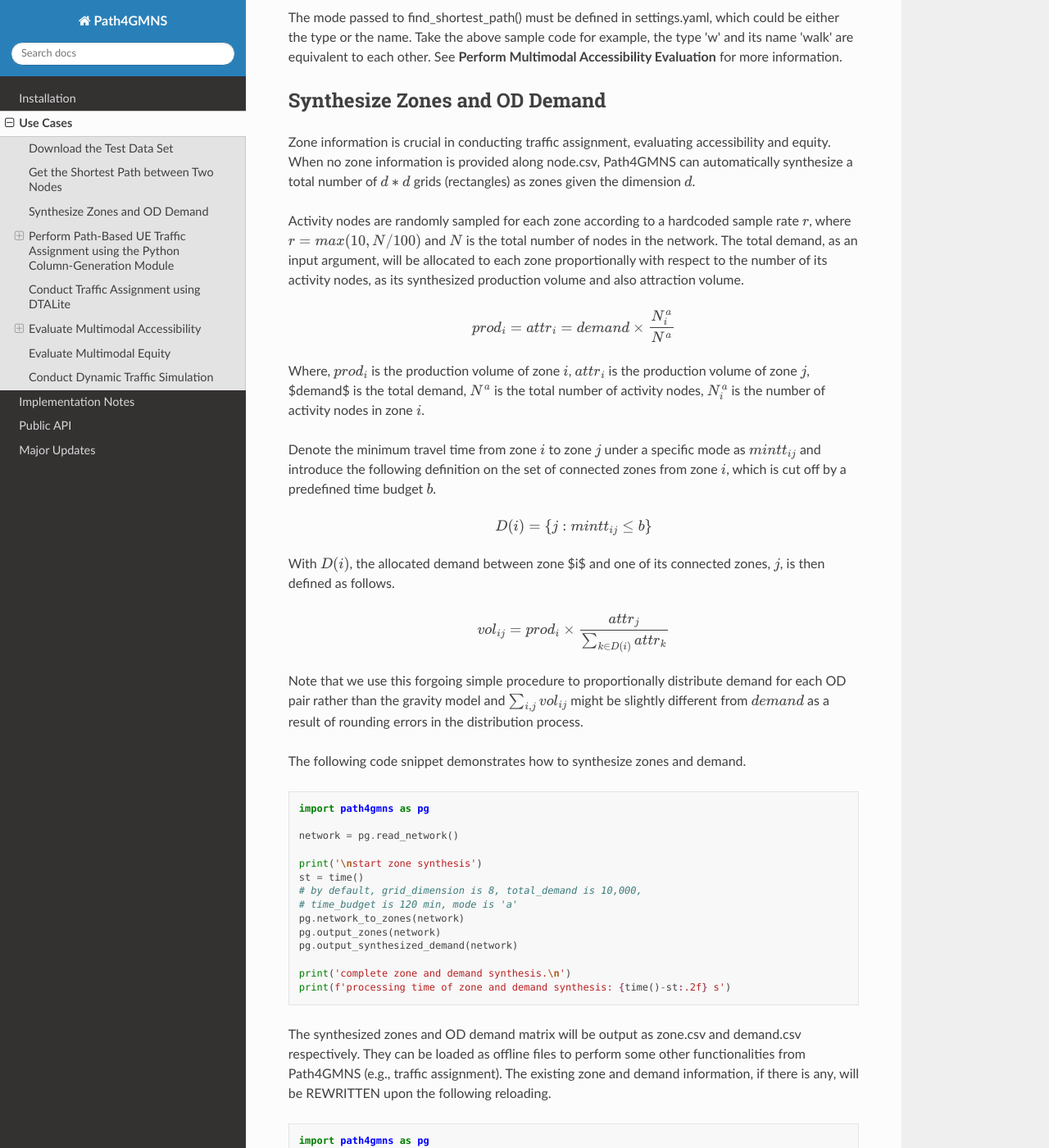
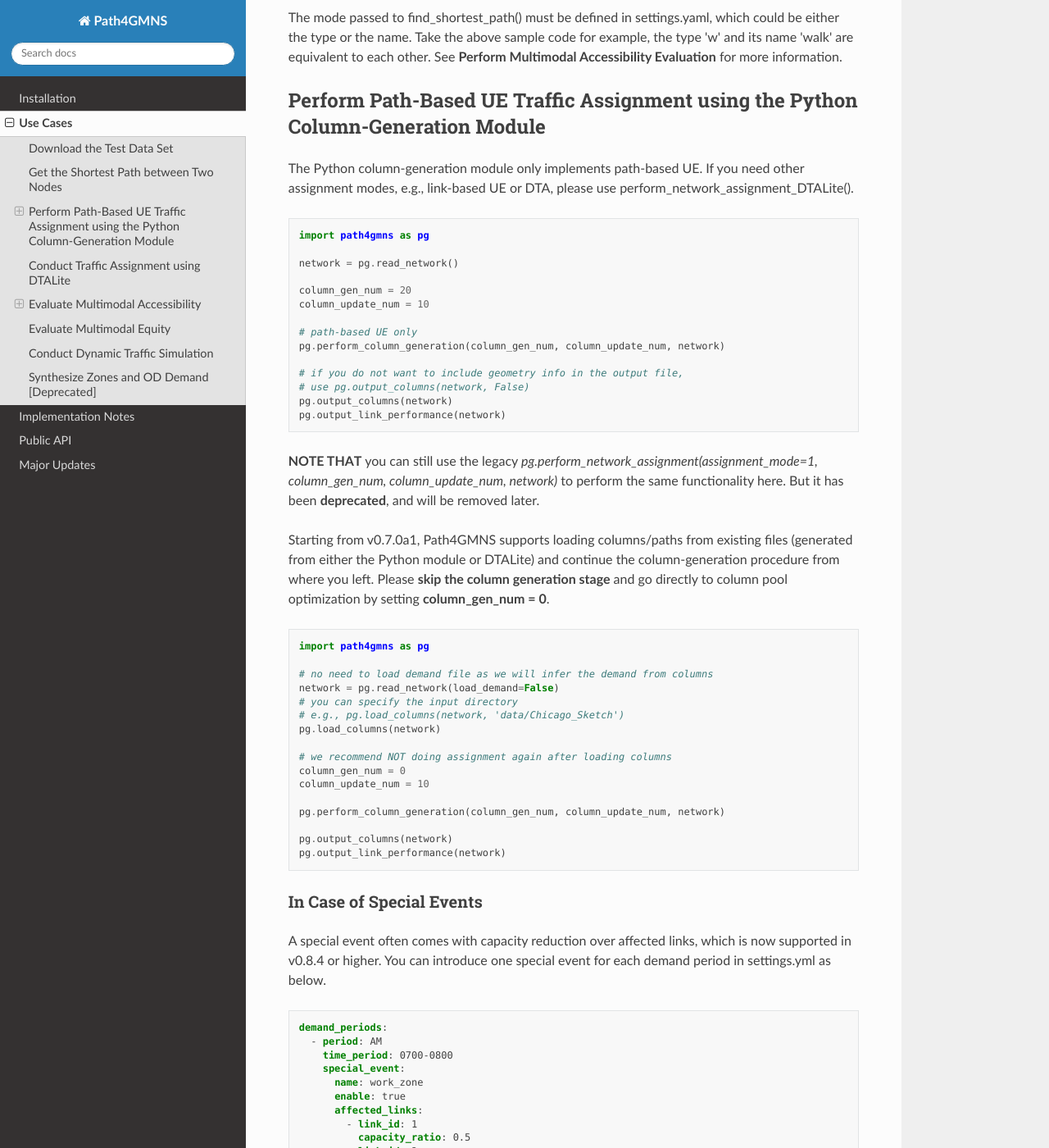
Before and after one commit to jdlph/Path4GMNS, a Sphinx documentation site: the page built from docs/source/usecases.md, in a window 1280 px wide and 1400 px high, scrolled down 1376 px. Shown: the whole window at 82% size. Built offline with Sphinx 7.4.7 and the Read the Docs theme 2.0.0, drawn with Linux system fonts in a browser that asks for light colours; some of the changed text lies outside the part shown.

Commit message:
update docs to reflect changes in v0.9.9

````diff
--- a/docs/source/api.rst
+++ b/docs/source/api.rst
@@ -27,6 +27,11 @@
 .. autofunction:: path4gmns.dtaapi.run_DTALite
 
 
+path4gmns.conduct_odme
+======================
+.. autofunction:: path4gmns.odme.conduct_odme
+
+
 path4gmns.simulation
 ====================
 .. autofunction:: path4gmns.simulation.perform_simple_simulation
--- a/docs/source/conf.py
+++ b/docs/source/conf.py
@@ -26,7 +26,7 @@
 author = 'Dr. Peiheng Li and Dr. Xuesong (Simon) Zhou'
 
 # The full version, including alpha/beta/rc tags
-release = 'v0.9.8'
+release = 'v0.9.9'
 
 
 # -- General configuration ---------------------------------------------------
--- a/docs/source/index.rst
+++ b/docs/source/index.rst
@@ -18,7 +18,8 @@
 2. performing path-based User-Equilibrium (UE) traffic assignment,
 3. conducting dynamic traffic assignment (DTA) after UE.
 4. evaluating multimodal accessibility and equity,
-5. synthesizing zones and Origin-Destination (OD) demand for a given network.
+5. making the Origin-Destination (OD) demand matrix estimation (ODME) for a given network,
+6. [Deprecated] synthesizing zones and Origin-Destination (OD) demand for a given network.
 
 Path4GMNS also serves as an API to the C++-based
 `DTALite <https://github.com/jdlph/DTALite>`_ to conduct various multimodal
@@ -27,7 +28,7 @@
 * Link-based UE,
 * Path-based UE,
 * UE + DTA,
-* OD Matrix Estimation (ODME).
+* ODME.
 
 .. figure:: imgs/architecture.png
 
--- a/docs/source/usecases.md
+++ b/docs/source/usecases.md
@@ -16,7 +16,7 @@
 ```python
 import path4gmns as pg
 
-network = pg.read_network()
+network = pg.read_network(load_demand=False)
 
 # node path from node 1 to node 2
 print('\nshortest path (node id) from node 1 to node 2, '
@@ -31,7 +31,7 @@
 ```python
 import path4gmns as pg
 
-network = pg.read_network(input_dir='data/Chicago_Sketch')
+network = pg.read_network(load_demand=False, input_dir='data/Chicago_Sketch')
 
 # node path from node 1 to node 2
 print('\nshortest path (node id) from node 1 to node 2, '
@@ -45,7 +45,7 @@
 ```python
 import path4gmns as pg
 
-network = pg.read_network()
+network = pg.read_network(load_demand=False)
 
 # node path from node 1 to node 2 under mode w
 print('\nshortest path (node id) from node 1 to node 2, '
@@ -57,63 +57,6 @@
 
 The mode passed to find_shortest_path() must be defined in settings.yaml, which could be either the type or the name. Take the above sample code for example, the type 'w' and its name 'walk' are equivalent to each other. See **Perform Multimodal Accessibility Evaluation** for more information.
 
-## Synthesize Zones and OD Demand
-
-Zone information is crucial in conducting traffic assignment, evaluating accessibility and equity. When no zone information is provided along node.csv, Path4GMNS can automatically synthesize a total number of {math}`d * d` grids (rectangles) as zones given the dimension {math}`d`.
-
-Activity nodes are randomly sampled for each zone according to a hardcoded sample rate {math}`r`, where {math}`r = max(10, N / 100)` and {math}`N` is the total number of nodes in the network. The total demand, as an input argument, will be allocated to each zone proportionally with respect to the number of its activity nodes, as its synthesized production volume and also attraction volume.
-
-$$prod_i = attr_i = demand \times \frac{N_i^a}{N^a}$$
-
-Where, {math}`prod_i` is the production volume of zone {math}`i`, {math}`attr_i` is the production volume of zone {math}`j`, $demand$ is the total demand, {math}`N^a` is the total number of activity nodes, {math}`N_i^a` is the number of activity nodes in zone {math}`i`.
-
-Denote the minimum travel time from zone {math}`i` to zone {math}`j` under a specific mode as {math}`mintt_{ij}` and introduce the following definition on the set of connected zones from zone {math}`i`, which is cut off by a predefined time budget {math}`b`.
-
-$$ D(i) = \lbrace j: mintt_{ij}\leq b \rbrace $$
-
-With {math}`D(i)`, the allocated demand between zone $i$ and one of its connected zones, {math}`j`, is then defined as follows.
-
-$$ vol_{ij} = prod_i \times \frac{attr_j }{\sum_{\substack{k\in D(i)}}attr_k}$$
-
-Note that we use this forgoing simple procedure to proportionally distribute demand for each OD pair rather than the gravity model and {math}`\sum_{\substack{i,j}} vol_{ij}` might be slightly different from {math}`demand` as a result of rounding errors in the distribution process.
-
-The following code snippet demonstrates how to synthesize zones and demand.
-
-```Python
-import path4gmns as pg
-
-network = pg.read_network()
-
-print('\nstart zone synthesis')
-st = time()
-# by default, grid_dimension is 8, total_demand is 10,000,
-# time_budget is 120 min, mode is 'a'
-pg.network_to_zones(network)
-pg.output_zones(network)
-pg.output_synthesized_demand(network)
-
-print('complete zone and demand synthesis.\n')
-print(f'processing time of zone and demand synthesis: {time()-st:.2f} s')
-```
-The synthesized zones and OD demand matrix will be output as zone.csv and demand.csv respectively. They can be loaded as offline files to perform some other functionalities from Path4GMNS (e.g., traffic assignment). The existing zone and demand information, if there is any, will be REWRITTEN upon the following reloading.
-
-```Python
-import path4gmns as pg
-
-network = pg.read_network()
-
-pg.read_zones(network)
-pg.load_demand(network)
-
-# perform some other functionalities from Path4GMNS, e.g., traffic assignment
-column_gen_num = 20
-column_update_num = 20
-pg.perform_column_generation(column_gen_num, column_update_num, network)
-
-pg.output_columns(network)
-pg.output_link_performance(network)
-```
-
 ## Perform Path-Based UE Traffic Assignment using the Python Column-Generation Module
 The Python column-generation module only implements path-based UE. If you need other assignment modes, e.g., link-based UE or DTA, please use perform_network_assignment_DTALite().
 
@@ -121,8 +64,6 @@
 import path4gmns as pg
 
 network = pg.read_network()
-pg.read_zones(network)
-pg.load_demand(network)
 
 column_gen_num = 20
 column_update_num = 10
@@ -143,7 +84,8 @@
 ```python
 import path4gmns as pg
 
-network = pg.read_network()
+# no need to load demand file as we will infer the demand from columns
+network = pg.read_network(load_demand=False)
 # you can specify the input directory
 # e.g., pg.load_columns(network, 'data/Chicago_Sketch')
 pg.load_columns(network)
@@ -273,7 +215,7 @@
 ```python
 import path4gmns as pg
 
-network = pg.read_network()
+network = pg.read_network(load_demand=False)
 
 print('\nstart accessibility evaluation\n')
 st = time()
@@ -289,7 +231,7 @@
 ```python
 import path4gmns as pg
 
-network = pg.read_network()
+network = pg.read_network(load_demand=False)
 
 print('\nstart accessibility evaluation\n')
 st = time()
@@ -309,7 +251,7 @@
 ```python
 import path4gmns as pg
 
-network = pg.read_network()
+network = pg.read_network(load_demand=False)
 
 # get accessible nodes and links starting from node 1 with a 5-minute
 # time window for the default mode auto (i.e., 'a')
@@ -333,7 +275,7 @@
 ```python
 import path4gmns as pg
 
-network = pg.read_network()
+network = pg.read_network(load_demand=False)
 
 print('\nstart accessibility evaluation\n')
 st = time()
@@ -359,7 +301,7 @@
 ```python
 import path4gmns as pg
 
-network = pg.read_network()
+network = pg.read_network(load_demand=False)
 
 # get accessible nodes and links starting from node 1 with a 5-minute
 # time window for the default mode auto (i.e., 'a') for demand period 0
@@ -388,7 +330,7 @@
 ```python
 import path4gmns as pg
 
-network = pg.read_network()
+network = pg.read_network(load_demand=False)
 
 print('\nstart equity evaluation\n')
 st = time()
@@ -447,8 +389,6 @@
 import path4gmns as pg
 
 network = pg.read_network()
-pg.read_zones(network)
-pg.load_demand(network)
 
 # UE + DTA
 column_gen_num = 10
@@ -466,7 +406,8 @@
 ```python
 import path4gmns as pg
 
-network = pg.read_network()
+# no need to load demand file as we will infer the demand from columns
+network = pg.read_network(load_demand=False)
 
 # load existing UE result
 pg.load_columns(network)
@@ -483,9 +424,7 @@
 ```Python
 import path4gmns as pg
 
-network = pg.read_network()
-pg.read_zones(network)
-pg.load_demand(network)
+network = pg.read_network(load_demand=False)
 
 # the following setting will set up the shortest path for each agent
 column_gen_num = 1
@@ -497,3 +436,62 @@
 print('writing agent trajectories')
 pg.output_agent_trajectory(network)
 ```
+
+## Synthesize Zones and OD Demand [Deprecated]
+
+This functionality has been deprecated since v0.9.9. Please use [grid2demand](https://pypi.org/project/grid2demand/) to prepare zone and demand files (i.e., node.csv and demand.csv).
+
+Zone information is crucial in conducting traffic assignment, evaluating accessibility and equity. When no zone information is provided along node.csv, Path4GMNS can automatically synthesize a total number of {math}`d * d` grids (rectangles) as zones given the dimension {math}`d`.
+
+Activity nodes are randomly sampled for each zone according to a hardcoded sample rate {math}`r`, where {math}`r = max(10, N / 100)` and {math}`N` is the total number of nodes in the network. The total demand, as an input argument, will be allocated to each zone proportionally with respect to the number of its activity nodes, as its synthesized production volume and also attraction volume.
+
+$$prod_i = attr_i = demand \times \frac{N_i^a}{N^a}$$
+
+Where, {math}`prod_i` is the production volume of zone {math}`i`, {math}`attr_i` is the production volume of zone {math}`j`, $demand$ is the total demand, {math}`N^a` is the total number of activity nodes, {math}`N_i^a` is the number of activity nodes in zone {math}`i`.
+
+Denote the minimum travel time from zone {math}`i` to zone {math}`j` under a specific mode as {math}`mintt_{ij}` and introduce the following definition on the set of connected zones from zone {math}`i`, which is cut off by a predefined time budget {math}`b`.
+
+$$ D(i) = \lbrace j: mintt_{ij}\leq b \rbrace $$
+
+With {math}`D(i)`, the allocated demand between zone $i$ and one of its connected zones, {math}`j`, is then defined as follows.
+
+$$ vol_{ij} = prod_i \times \frac{attr_j }{\sum_{\substack{k\in D(i)}}attr_k}$$
+
+Note that we use this forgoing simple procedure to proportionally distribute demand for each OD pair rather than the gravity model and {math}`\sum_{\substack{i,j}} vol_{ij}` might be slightly different from {math}`demand` as a result of rounding errors in the distribution process.
+
+The following code snippet demonstrates how to synthesize zones and demand.
+
+```Python
+import path4gmns as pg
+
+network = pg.read_network(load_demand=False)
+
+print('\nstart zone synthesis')
+st = time()
+# by default, grid_dimension is 8, total_demand is 10,000,
+# time_budget is 120 min, mode is 'a'
+pg.network_to_zones(network)
+pg.output_zones(network)
+pg.output_synthesized_demand(network)
+
+print('complete zone and demand synthesis.\n')
+print(f'processing time of zone and demand synthesis: {time()-st:.2f} s')
+```
+The synthesized zones and OD demand matrix will be output as zone.csv and demand.csv respectively. They can be loaded as offline files to perform some other functionalities from Path4GMNS (e.g., traffic assignment). The existing zone and demand information, if there is any, will be REWRITTEN upon the following reloading.
+
+```Python
+import path4gmns as pg
+
+network = pg.read_network(load_demand=False)
+
+pg.read_zones(network)
+pg.load_demand(network)
+
+# perform some other functionalities from Path4GMNS, e.g., traffic assignment
+column_gen_num = 20
+column_update_num = 20
+pg.perform_column_generation(column_gen_num, column_update_num, network)
+
+pg.output_columns(network)
+pg.output_link_performance(network)
+```
````
Also changed, not shown: docs/source/installation.rst (+6 -6 lines), docs/source/updates.md (+3 -0 lines).
